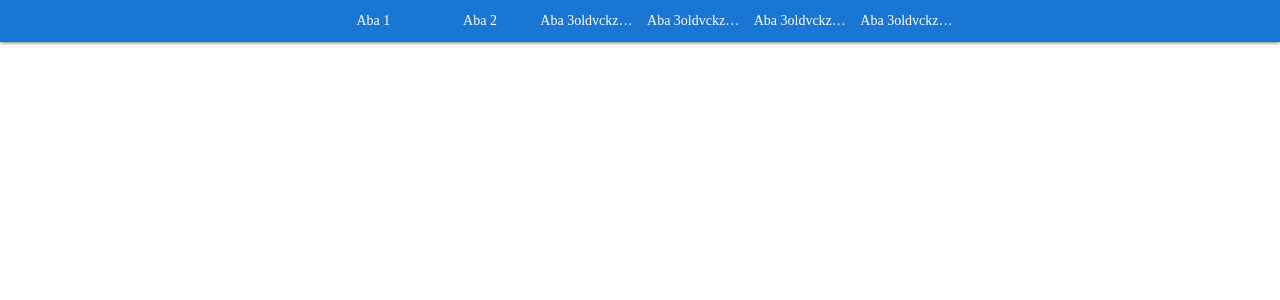
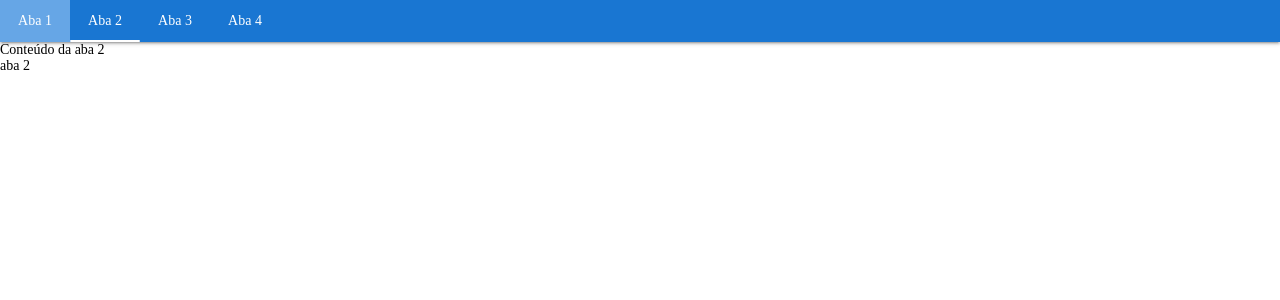
Before and after one commit to William-Reticena/component_library_vue, a Vue app: page / in a window 1280 px wide. Shown: the top 300 px of the page. Built offline with nearby package versions, Linux system fonts and the light colour scheme.

Commit message:
style: refactor the way that tabs works

```diff
--- a/src/App.vue
+++ b/src/App.vue
@@ -1,13 +1,17 @@
 <template>
   <div>
-    <Tabs v-model="tab">
-      <Tab name="aba 1">Aba 1</Tab>
-      <Tab name="aba 2">Aba 2</Tab>
-      <Tab name="aba 3">Aba 3oldvckzsdvgdfvgdsfgbdfsadfgsdfgdfgdsfgfdghfdghvkdlfjkljgh</Tab>
-      <Tab name="aba 3">Aba 3oldvckzsdvgdfvgdsfgbdfsadfgsdfgdfgdsfgfdghfdghvkdlfjkljgh</Tab>
-      <Tab name="aba 3">Aba 3oldvckzsdvgdfvgdsfgbdfsadfgsdfgdfgdsfgfdghfdghvkdlfjkljgh</Tab>
-      <Tab name="aba 3">Aba 3oldvckzsdvgdfvgdsfgbdfsadfgsdfgdfgdsfgfdghfdghvkdlfjkljgh</Tab>
+    <Tabs v-model="tab" align="left">
+      <Tab v-for="n in 4" :key="n" :name="'aba ' + n">Aba {{ n }}</Tab>
     </Tabs>
+
+    <TabPanels v-model="tab">
+      <TabPanel name="aba 1">Conteúdo da aba 1</TabPanel>
+      <TabPanel name="aba 2">Conteúdo da aba 2</TabPanel>
+      <TabPanel name="aba 3">Conteúdo da aba 3</TabPanel>
+      <TabPanel name="aba 4">Conteúdo da aba 4</TabPanel>
+    </TabPanels>
+
+    {{ tab }}
   </div>
 </template>
 
@@ -15,14 +19,22 @@
 import { defineComponent, ref } from 'vue'
 import Tabs from './components/library/Tabs/index.vue'
 import Tab from './components/library/Tab/index.vue'
+import TabPanel from './components/library/TabPanel/index.vue'
+import TabPanels from './components/library/TabPanels/index.vue'
 
 export default defineComponent({
   components: {
     Tabs,
     Tab,
+    TabPanel,
+    TabPanels,
   },
   setup() {
-    const tab = ref('aba 1')
+    const tab = ref('')
+
+    setTimeout(() => {
+      tab.value = 'aba 2'
+    }, 2000)
 
     return { tab }
   },
--- /dev/null
+++ b/src/components/library/Tab/helpers/interfaces.ts
@@ -0,0 +1,4 @@
+export interface ParentAttrs {
+  align?: string;
+  modelValue?: string;
+}
--- a/src/components/library/Tab/index.vue
+++ b/src/components/library/Tab/index.vue
@@ -1,5 +1,12 @@
 <template>
-  <li class="tab-item" tabindex="0">
+  <li
+    ref="tabRef"
+    class="tab-item"
+    :class="{ 'tab-item--active': handleActivationTab(name, $parent).actived, 'tab-item--justify': handleActivationTab(name, $parent).justify }"
+    tabindex="1"
+    @click="handleTabChange(name)"
+    @focus="handleTabChange(name)"
+  >
     <span class="tab-item-content">
       <slot></slot>
     </span>
@@ -7,12 +14,27 @@
 </template>
 
 <script lang="ts">
-import { defineComponent } from 'vue'
+import { ComponentPublicInstance, defineComponent, getCurrentInstance, inject, ref } from 'vue'
+import { ParentAttrs } from './helpers/interfaces'
 
 export default defineComponent({
   name: 'TabComponent',
   props: {
     name: { type: String, default: '', required: true },
+  },
+  setup() {
+    const tabRef = ref<HTMLDataListElement | null>(null)
+    const tabInjectedProps = inject<(tabName: string) => void>('handleTabUpdateClick')
+    const parentInstance = getCurrentInstance()
+
+    const handleTabChange = (tabName: string) => tabInjectedProps?.(tabName)
+
+    const handleActivationTab = (tabName: string, parentAttrs: ComponentPublicInstance | null) => {
+      const parentAttr = parentAttrs as ParentAttrs
+      return { actived: tabName === parentAttr.modelValue, justify: parentAttr.align === 'justify' }
+    }
+
+    return { tabRef, tabInjectedProps, handleTabChange, handleActivationTab }
   },
 })
 </script>
@@ -24,18 +46,33 @@ export default defineComponent({
   cursor: pointer;
   display: flex;
   justify-content: center;
+  min-width: 5em;
   overflow: hidden;
-  transition: opacity 0.2s ease-in-out;
+  position: relative;
+  transition: background-color 0.2s ease-in-out;
   width: 100%;
 }
 
 .tab-item:hover {
-  background-color: white;
-  opacity: 0.8;
+  background-color: #66a6e6;
 }
 
 .tab-item:focus {
   outline: none;
+}
+
+.tab-item--active::before {
+  background-color: white;
+  bottom: 0;
+  border-radius: 15px;
+  content: '';
+  height: 2px;
+  position: absolute;
+  width: 100%;
+}
+
+.tab-item--justify {
+  min-width: none;
 }
 
 .tab-item-content {
@@ -47,15 +84,4 @@ export default defineComponent({
   user-select: none;
   white-space: nowrap;
 }
-
-.active::before {
-  background-color: white;
-  border-radius: 15px;
-  bottom: 0;
-  content: '';
-  display: block;
-  height: 3px;
-  position: absolute;
-  /* width: v-bind(widthByTab); */
-}
 </style>
--- a/src/components/library/TabPanels/index.vue
+++ b/src/components/library/TabPanels/index.vue
@@ -14,9 +14,3 @@ export default defineComponent({
   },
 })
 </script>
-
-<style scoped>
-.tab-panels-content {
-  border: 1px solid black;
-}
-</style>
--- a/src/components/library/Tabs/index.vue
+++ b/src/components/library/Tabs/index.vue
@@ -1,11 +1,7 @@
 <template>
-  <div class="tabs-container-wrapper" :style="{ justifyContent: align, height: !vertical ? height : width, width: !vertical ? width : height }">
-    <nav class="tabs-container-content" :style="{ width: align === 'justify' ? '100%' : '50%' }">
-      <ul class="tabs-container-items" :class="{ 'tabs-container-items--vertical': vertical }">
-        <!-- <li v-for="tab in tabs" :key="tab" class="tabs-item" :class="{ active: tabSelected === tab, 'tabs-item--vertical': vertical }" tabindex="0" @click="tabClick(tab)" @focus="handleFocus">
-          <span class="tabs-item-content"> {{ noCaps ? tab : tab.toLocaleUpperCase() }} </span>
-        </li> -->
-
+  <div class="tabs-container-wrapper" :style="{ height, width: '100%' }">
+    <nav class="tabs-container-content" :style="{ justifyContent: align === 'justify' ? 'center' : align }">
+      <ul class="tabs-container-items" :class="{ 'tabs-container-items--vertical': vertical }" :style="{ width: align === 'justify' ? '100%' : 'auto' }">
         <slot></slot>
       </ul>
     </nav>
@@ -13,45 +9,35 @@
 </template>
 
 <script lang="ts">
-import { computed, defineComponent, onMounted, onUpdated, PropType, ref } from 'vue'
+import { defineComponent, PropType, provide, ref } from 'vue'
 
 export default defineComponent({
   name: 'TabsComponent',
   props: {
     noCaps: { type: Boolean, default: false },
     vertical: { type: Boolean, default: false },
+    align: { type: String as PropType<'center' | 'justify' | 'left' | 'right'>, default: 'center' },
     height: { type: String, default: '3em' },
-    align: { type: String as PropType<'center' | 'justify' | 'left' | 'right'>, default: 'center' },
     modelValue: { type: String, default: '', required: true },
     width: { type: String, default: '100%' },
   },
-  setup(props, { emit, slots }) {
+  setup(props, { emit }) {
     const tabSelected = ref(props.modelValue)
     const tabs = ref<string[]>()
 
-    const initTabs = () => {
-      if (slots.default?.().length) tabs.value = slots.default?.().map((tab) => tab.props?.name)
-      else tabs.value = []
+    const handleTabUpdateClick = (tabName: string) => {
+      tabSelected.value = tabName
+      emit('update:modelValue', tabSelected.value)
     }
 
-    const tabClick = (tab: string) => {
-      tabSelected.value = tab
-      emit('update:modelValue', tabSelected.value)
-    }
+    provide('handleTabUpdateClick', handleTabUpdateClick)
 
     const handleFocus = (event: FocusEvent) => {
       const target = event.target as HTMLElement
       target.click()
     }
 
-    const widthByTab = computed(() => `calc(${props.width} / ${tabs.value?.length})`)
-
-    onMounted(initTabs)
-    onUpdated(() => {
-      if (slots.default?.().length !== tabs.value?.length) tabs.value = slots.default?.().map((tab) => tab.props?.name)
-    })
-
-    return { tabs, tabSelected, tabClick, handleFocus, widthByTab }
+    return { tabs, tabSelected, handleFocus }
   },
 })
 </script>
@@ -60,25 +46,25 @@ export default defineComponent({
 .tabs-container-wrapper {
   background-color: var(--primary-color);
   box-shadow: 0 1px 5px #0003, 0 2px 2px #00000024, 0 3px 1px -2px #0000001f;
-  display: flex;
+  /* display: flex; */
+  overflow: auto;
   width: 100%;
 }
 
-/* .tabs-container-content {
-  position: relative;
-} */
+.tabs-container-wrapper::-webkit-scrollbar {
+  display: none;
+}
 
 .tabs-container-content {
   display: flex;
-  /* width: 100%; */
+  height: 100%;
+  width: 100%;
 }
 
 .tabs-container-items {
   display: flex;
   height: 100%;
   list-style: none;
-  margin: 0;
-  padding: 0;
   width: 100%;
 }
 
@@ -86,67 +72,7 @@ export default defineComponent({
   flex-direction: column;
 }
 
-/* .tabs-item {
-  align-items: center;
-  background-color: #1976d2;
-  color: white;
-  cursor: pointer;
-  display: flex;
-  justify-content: center;
-  overflow: hidden;
-  transition: background-color 0.2s ease-in-out, opacity 0.2s ease-in-out;
-  width: 100%;
-}
-
-.tabs-item:hover {
-  opacity: 0.8;
-} */
-
-/* .tabs-item:focus {
-  outline: none;
-} */
-
 .tabs-item.tabs-item--vertical {
   height: 100%;
 }
-
-/* .tabs-item-content {
-  align-items: center;
-  display: flex;
-  height: 100%;
-  justify-content: center;
-  overflow: hidden;
-  padding: 0.5em;
-  position: relative;
-  text-overflow: ellipsis;
-  user-select: none;
-  white-space: nowrap;
-  width: 100%;
-} */
-
-/* .active::before {
-  background-color: white;
-  border-radius: 15px;
-  bottom: 0;
-  content: '';
-  display: block;
-  height: 3px;
-  position: absolute;
-  width: v-bind(widthByTab);
-} */
-
-.active.tabs-item--vertical::after {
-  background-color: white;
-  border-radius: 15px;
-  right: 0;
-  content: '';
-  display: block;
-  height: v-bind(widthByTab);
-  position: absolute;
-  width: 3px;
-}
-
-.active.tabs-item--vertical::before {
-  background-color: transparent;
-}
 </style>
```
